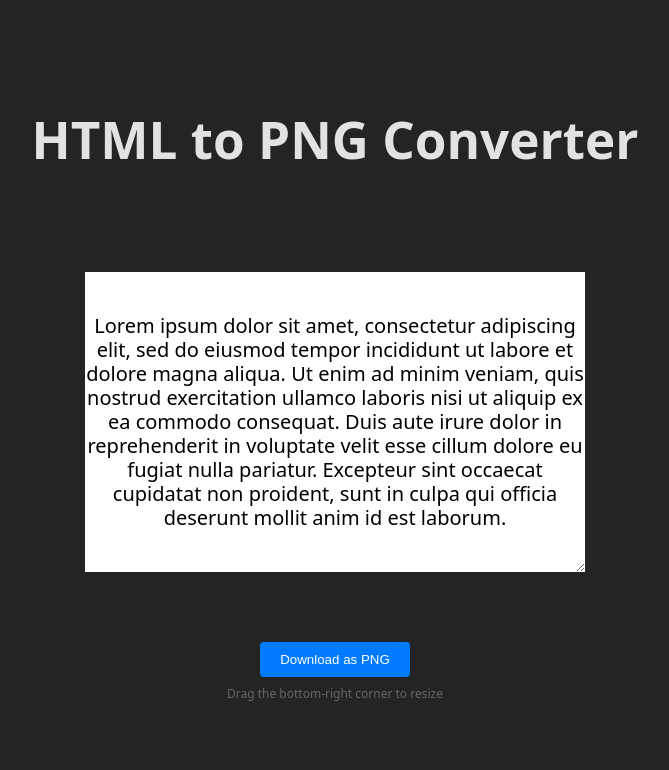
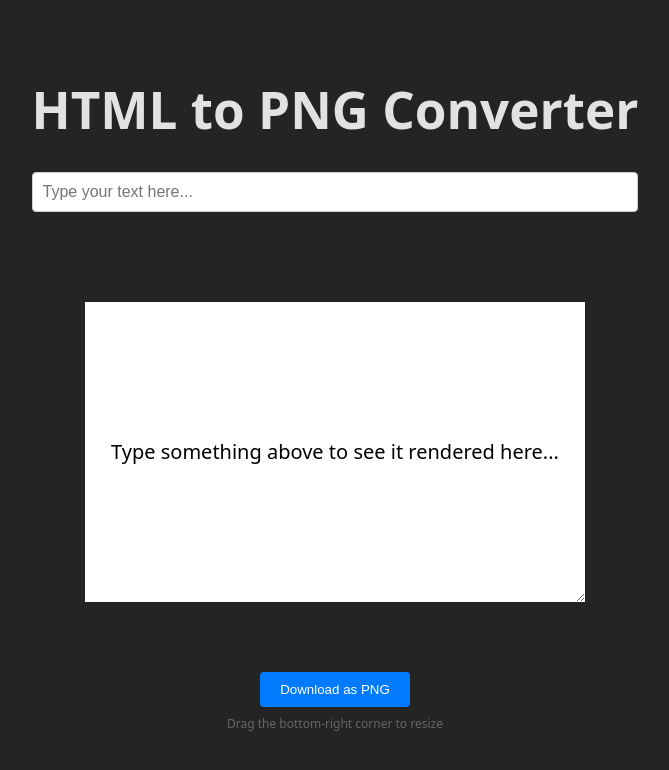
Before and after one commit to Pactopolis/plenti-of-phrases-generator, a React (Vite) app: page / in a window 1280 px wide. Shown: the top 770 px of the page, without its empty margins (305-974 px from the left). Built offline with nearby package versions, Linux system fonts and the light colour scheme.

Commit message:
added an input box

```diff
--- a/src/App.jsx
+++ b/src/App.jsx
@@ -3,18 +3,29 @@ import "./App.css";
 import HtmlToPng from "./components/HtmlToPng";
 
 function App() {
-  const loremIpsumText = `Lorem ipsum dolor sit amet, consectetur adipiscing elit, sed do eiusmod
-    tempor incididunt ut labore et dolore magna aliqua. Ut enim ad minim
-    veniam, quis nostrud exercitation ullamco laboris nisi ut aliquip ex ea
-    commodo consequat. Duis aute irure dolor in reprehenderit in voluptate
-    velit esse cillum dolore eu fugiat nulla pariatur. Excepteur sint
-    occaecat cupidatat non proident, sunt in culpa qui officia deserunt
-    mollit anim id est laborum.`;
+  const [inputText, setInputText] = useState("");
 
   return (
     <div className="app">
       <h1>HTML to PNG Converter</h1>
-      <HtmlToPng content={loremIpsumText} />
+      <input
+        type="text"
+        value={inputText}
+        onChange={(e) => setInputText(e.target.value)}
+        placeholder="Type your text here..."
+        style={{
+          width: "100%",
+          padding: "10px",
+          marginBottom: "20px",
+          fontSize: "16px",
+          borderRadius: "4px",
+          border: "1px solid #ccc",
+          boxSizing: "border-box",
+        }}
+      />
+      <HtmlToPng
+        content={inputText || "Type something above to see it rendered here..."}
+      />
     </div>
   );
 }
```
